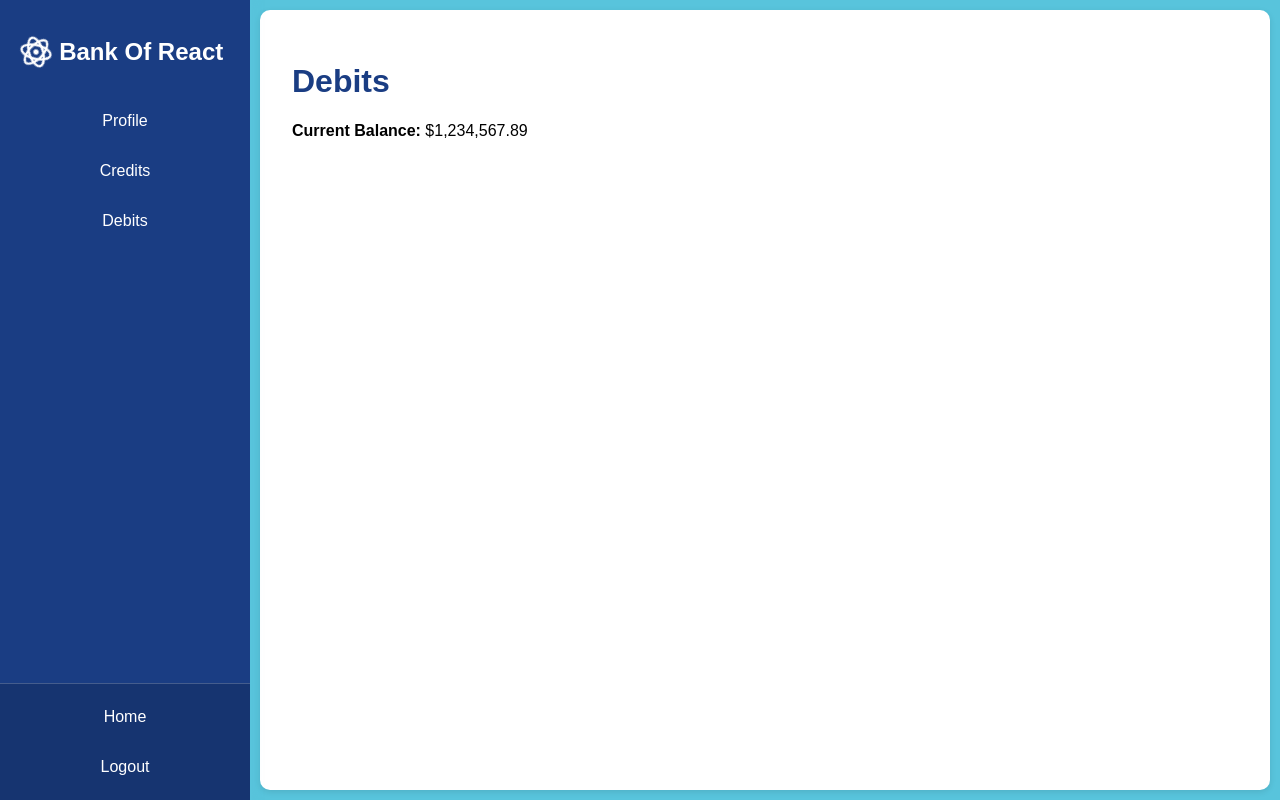
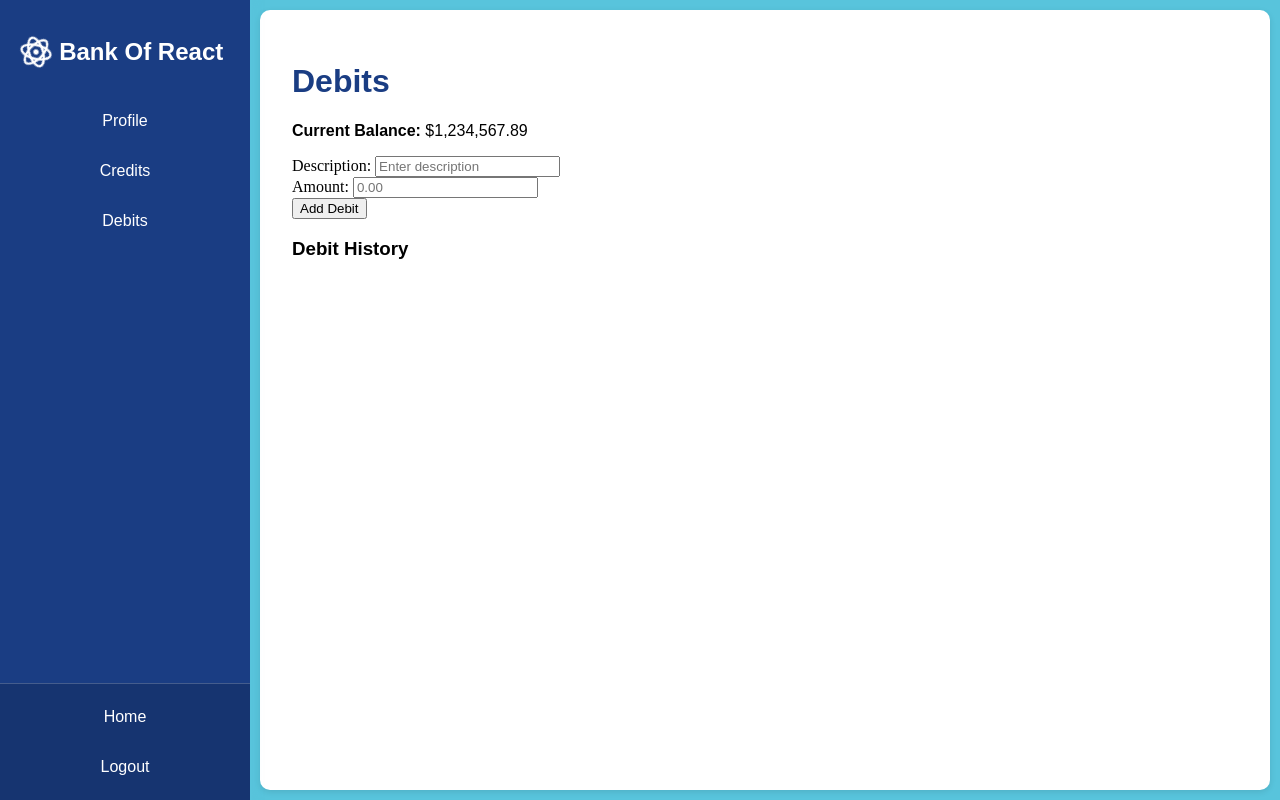
Before and after one commit to MaxFilsR/bank-of-react, a React (Vite) app: page /bank-of-react/debits in a window 1280 px wide. Built offline with nearby package versions, Linux system fonts and the light colour scheme.

Commit message:
Debit code

```diff
--- a/src/App.jsx
+++ b/src/App.jsx
@@ -31,15 +31,22 @@ function App() {
     setBalance((prev) => prev + amount);
   };
 
-  const addDebit = (amount) => {
+  const addDebit = (debitAdd) => {
+    const amount=debitAdd.amount;
     if (typeof amount !== "number" || amount <= 0) return;
 
     if (amount > balance) {
       showError("Debit amount exceeds available balance!");
       return;
     }
+    const CurrentDate= new Date().toISOString().split('T')[0];
+    const newDebitObject={
+      ...debitAdd,
+      date:CurrentDate,
+    };
 
-    setDebits((prev) => [...prev, amount]);
+
+    setDebits((prev) => [...prev, newDebitObject]);
     setBalance((prev) => prev - amount);
   };
 
@@ -61,7 +68,7 @@ function App() {
           />
           <Route
             path="/debits"
-            element={<DebitsPage balance={balance} addDebit={addDebit} />}
+            element={<DebitsPage balance={balance} addDebit={addDebit} debits={debits} />}
           />
           <Route path="*" element={<NotFoundPage />} />
         </Routes>
--- a/src/pages/debits/debits.jsx
+++ b/src/pages/debits/debits.jsx
@@ -1,12 +1,66 @@
-const DebitsPage = ({ balance, addDebit }) => {
+import React from "react";
+import { useState } from "react";
+
+const DebitsPage = ({ balance, addDebit, debits }) => {
+  const [description, setDescription]=useState('');
+  const[amount, setAmount]=useState('');
+
+  const handleChanges=(event)=>{
+    event.preventDefault();
+    const NumericAmount=parseFloat(amount);
+    if(NumericAmount>0 && description){
+      const newDebit ={
+        description: description,
+        amount: NumericAmount
+      };
+      addDebit(newDebit);
+      setDescription('');
+      setAmount('');
+    }
+      else{
+        alert("Please fill description and amount.")
+      }
+  };
+
+
   return (
     <div className="dashboard-page-content-container">
       <main className="dashboard-page-content">
         <h1 className="page-title">Debits</h1>
-
         <p>
           <strong>Current Balance:</strong> ${balance.toLocaleString("en-US")}
         </p>
+        <form onSubmit={handleChanges}>
+          <div>
+            <label>Description: </label>
+            <input
+            type="text"
+            placeholder="Enter description"
+            value={description}
+            onChange={(event)=>setDescription(event.target.value)}
+
+            />
+          </div>
+          <div>
+            <label>Amount: </label>
+            <input
+            type="number"
+            placeholder="0.00"
+            value={amount}
+            onChange={(event)=>setAmount(event.target.value)}
+            />
+            </div>
+            <button type="submit"> Add Debit</button>
+          </form>
+          <h3> Debit History</h3>
+          {debits.map((debit,index)=>(
+            <div key={index} style={{border: '1px solid #ccc', margin: '10px', padding:'10px'}}>
+              <p><strong>Description:</strong>{debit.descreption}</p>
+              <p><strong> Amount:</strong>${debit.amount.toLocaleString("en-US")}</p>
+              <p><strong> Date:</strong>{debit.date}</p>
+            </div>
+          ))}
+
       </main>
     </div>
   );
```
